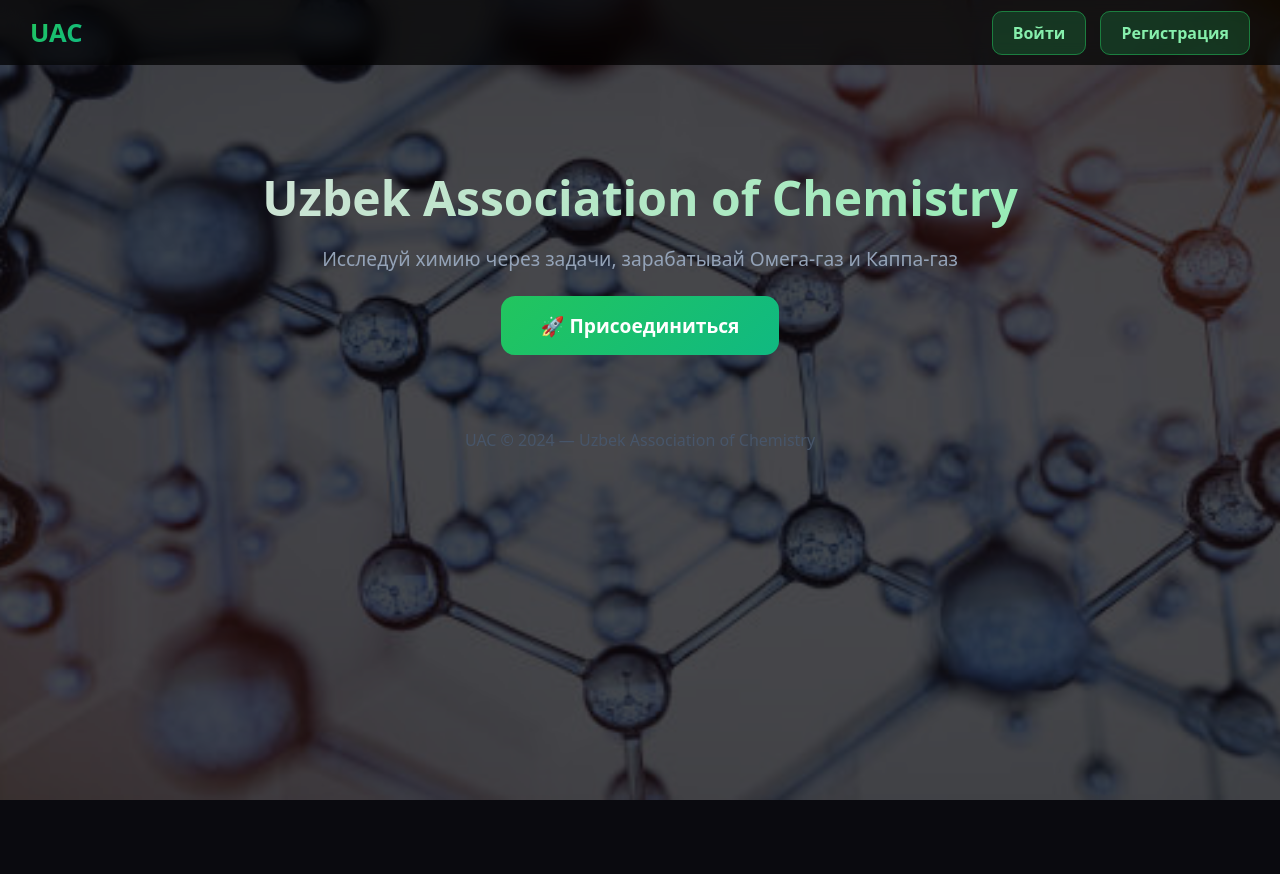
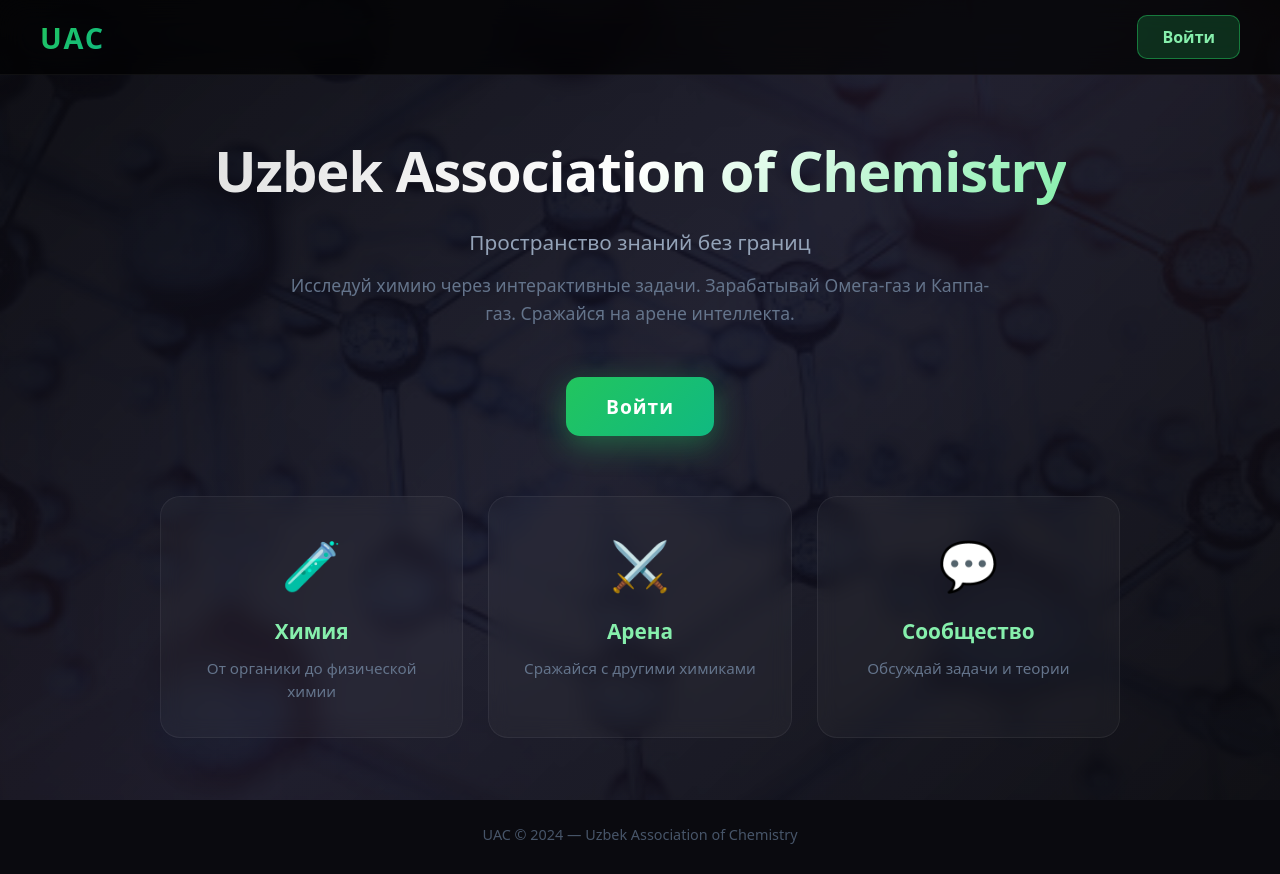
Before and after one commit to yuniybiolog/edu-arena, a website: page public/index.html in a window 1280 px wide. Before the commit the page ends 800 px from the top, so only its background shows below. Drawn offline with Linux system fonts and the light colour scheme.

Commit message:
создал login html

```diff
--- a/public/index.html
+++ b/public/index.html
@@ -2,35 +2,190 @@
 <html lang="ru">
 <head>
     <meta charset="UTF-8">
+    <meta name="viewport" content="width=device-width, initial-scale=1.0">
     <title>UAC — Uzbek Association of Chemistry</title>
     <style>
         * { margin: 0; padding: 0; box-sizing: border-box; }
-        body { font-family: system-ui, sans-serif; background: #0a0a0f; color: #e0e0e0; min-height: 100vh; }
-        .bg { position: fixed; top: 0; left: 0; width: 100%; height: 100%; background: url('/back.jpg') center/cover no-repeat; opacity: 0.25; z-index: -1; }
-        .navbar { display: flex; justify-content: space-between; align-items: center; padding: 15px 30px; background: rgba(0,0,0,0.7); backdrop-filter: blur(10px); }
-        .logo { font-size: 1.6em; font-weight: 800; background: linear-gradient(135deg, #22c55e, #10b981); -webkit-background-clip: text; -webkit-text-fill-color: transparent; }
-        .nav-btn { padding: 10px 20px; background: rgba(34,197,94,0.2); border: 1px solid rgba(34,197,94,0.5); border-radius: 10px; color: #86efac; font-weight: 600; text-decoration: none; margin-left: 10px; }
-        .hero { text-align: center; padding: 100px 20px 60px; }
-        .hero h1 { font-size: 3em; margin-bottom: 15px; background: linear-gradient(135deg, #e0e0e0, #86efac); -webkit-background-clip: text; -webkit-text-fill-color: transparent; }
-        .hero p { color: #94a3b8; font-size: 1.2em; margin-bottom: 40px; }
-        .cta { padding: 16px 40px; background: linear-gradient(135deg, #22c55e, #10b981); color: white; font-size: 1.2em; font-weight: 700; border-radius: 14px; text-decoration: none; }
-        .footer { text-align: center; padding: 30px; color: #475569; }
+        body {
+            font-family: system-ui, sans-serif;
+            background: #0a0a0f;
+            color: #e0e0e0;
+            min-height: 100vh;
+        }
+        .bg {
+            position: fixed;
+            top: 0; left: 0;
+            width: 100%; height: 100%;
+            background: url('/back.jpg') center/cover no-repeat;
+            opacity: 0.25;
+            z-index: -1;
+        }
+        .overlay {
+            position: fixed;
+            top: 0; left: 0;
+            width: 100%; height: 100%;
+            background: linear-gradient(135deg, rgba(10,10,15,0.9) 0%, rgba(20,20,40,0.7) 50%, rgba(10,10,15,0.9) 100%);
+            z-index: -1;
+        }
+        .navbar {
+            display: flex;
+            justify-content: space-between;
+            align-items: center;
+            padding: 15px 40px;
+            background: rgba(0,0,0,0.7);
+            backdrop-filter: blur(15px);
+            border-bottom: 1px solid rgba(255,255,255,0.05);
+            position: sticky;
+            top: 0;
+            z-index: 100;
+        }
+        .logo {
+            font-size: 1.8em;
+            font-weight: 800;
+            background: linear-gradient(135deg, #22c55e, #10b981);
+            -webkit-background-clip: text;
+            -webkit-text-fill-color: transparent;
+            background-clip: text;
+            letter-spacing: 2px;
+        }
+        .nav-btn {
+            padding: 10px 24px;
+            background: rgba(34,197,94,0.2);
+            border: 1px solid rgba(34,197,94,0.5);
+            border-radius: 10px;
+            color: #86efac;
+            font-size: 1em;
+            font-weight: 600;
+            text-decoration: none;
+            transition: all 0.3s;
+        }
+        .nav-btn:hover {
+            background: rgba(34,197,94,0.4);
+            box-shadow: 0 0 20px rgba(34,197,94,0.3);
+        }
+        .hero {
+            display: flex;
+            flex-direction: column;
+            align-items: center;
+            justify-content: center;
+            text-align: center;
+            min-height: calc(100vh - 80px);
+            padding: 40px 20px;
+            position: relative;
+            z-index: 1;
+        }
+        .hero h1 {
+            font-size: 3.5em;
+            font-weight: 800;
+            margin-bottom: 20px;
+            background: linear-gradient(135deg, #e0e0e0, #ffffff, #86efac);
+            -webkit-background-clip: text;
+            -webkit-text-fill-color: transparent;
+            background-clip: text;
+            letter-spacing: -1px;
+        }
+        .subtitle {
+            font-size: 1.3em;
+            color: #94a3b8;
+            margin-bottom: 15px;
+            max-width: 600px;
+        }
+        .description {
+            font-size: 1.1em;
+            color: #64748b;
+            max-width: 700px;
+            margin-bottom: 50px;
+            line-height: 1.6;
+        }
+        .cta-btn {
+            padding: 16px 40px;
+            font-size: 1.2em;
+            font-weight: 700;
+            background: linear-gradient(135deg, #22c55e, #10b981);
+            color: white;
+            border-radius: 14px;
+            text-decoration: none;
+            transition: all 0.3s;
+            box-shadow: 0 8px 30px rgba(34,197,94,0.4);
+            letter-spacing: 1px;
+        }
+        .cta-btn:hover {
+            transform: translateY(-3px);
+            box-shadow: 0 12px 40px rgba(34,197,94,0.6);
+        }
+        .features {
+            display: grid;
+            grid-template-columns: repeat(auto-fit, minmax(280px, 1fr));
+            gap: 25px;
+            max-width: 1000px;
+            margin: 60px auto 0;
+            padding: 0 20px;
+            position: relative;
+            z-index: 1;
+        }
+        .feature-card {
+            background: rgba(255,255,255,0.03);
+            border: 1px solid rgba(255,255,255,0.06);
+            border-radius: 20px;
+            padding: 35px 25px;
+            text-align: center;
+            backdrop-filter: blur(10px);
+            transition: all 0.3s;
+        }
+        .feature-card:hover {
+            background: rgba(34,197,94,0.08);
+            border-color: rgba(34,197,94,0.3);
+            transform: translateY(-5px);
+        }
+        .feature-icon { font-size: 3em; margin-bottom: 20px; }
+        .feature-card h3 { color: #86efac; margin-bottom: 12px; font-size: 1.3em; }
+        .feature-card p { color: #64748b; font-size: 0.95em; line-height: 1.5; }
+        .footer {
+            text-align: center;
+            padding: 30px;
+            color: #475569;
+            font-size: 0.9em;
+            position: relative;
+            z-index: 1;
+        }
     </style>
 </head>
 <body>
     <div class="bg"></div>
+    <div class="overlay"></div>
+
     <nav class="navbar">
         <div class="logo">UAC</div>
-        <div>
-            <a href="/login" class="nav-btn">Войти</a>
-            <a href="/register" class="nav-btn">Регистрация</a>
-        </div>
+        <a href="/login" class="nav-btn">Войти</a>
     </nav>
+
     <div class="hero">
         <h1>Uzbek Association of Chemistry</h1>
-        <p>Исследуй химию через задачи, зарабатывай Омега-газ и Каппа-газ</p>
-        <a href="/register" class="cta">🚀 Присоединиться</a>
+        <p class="subtitle">Пространство знаний без границ</p>
+        <p class="description">
+            Исследуй химию через интерактивные задачи. Зарабатывай Омега-газ и Каппа-газ. Сражайся на арене интеллекта.
+        </p>
+        <a href="/login" class="cta-btn">Войти</a>
+
+        <div class="features">
+            <div class="feature-card">
+                <div class="feature-icon">🧪</div>
+                <h3>Химия</h3>
+                <p>От органики до физической химии</p>
+            </div>
+            <div class="feature-card">
+                <div class="feature-icon">⚔️</div>
+                <h3>Арена</h3>
+                <p>Сражайся с другими химиками</p>
+            </div>
+            <div class="feature-card">
+                <div class="feature-icon">💬</div>
+                <h3>Сообщество</h3>
+                <p>Обсуждай задачи и теории</p>
+            </div>
+        </div>
     </div>
+
     <div class="footer">UAC © 2024 — Uzbek Association of Chemistry</div>
 </body>
 </html>
```
Also changed, not shown: public/login.html (added, +174 -0 lines), 1 other file.
